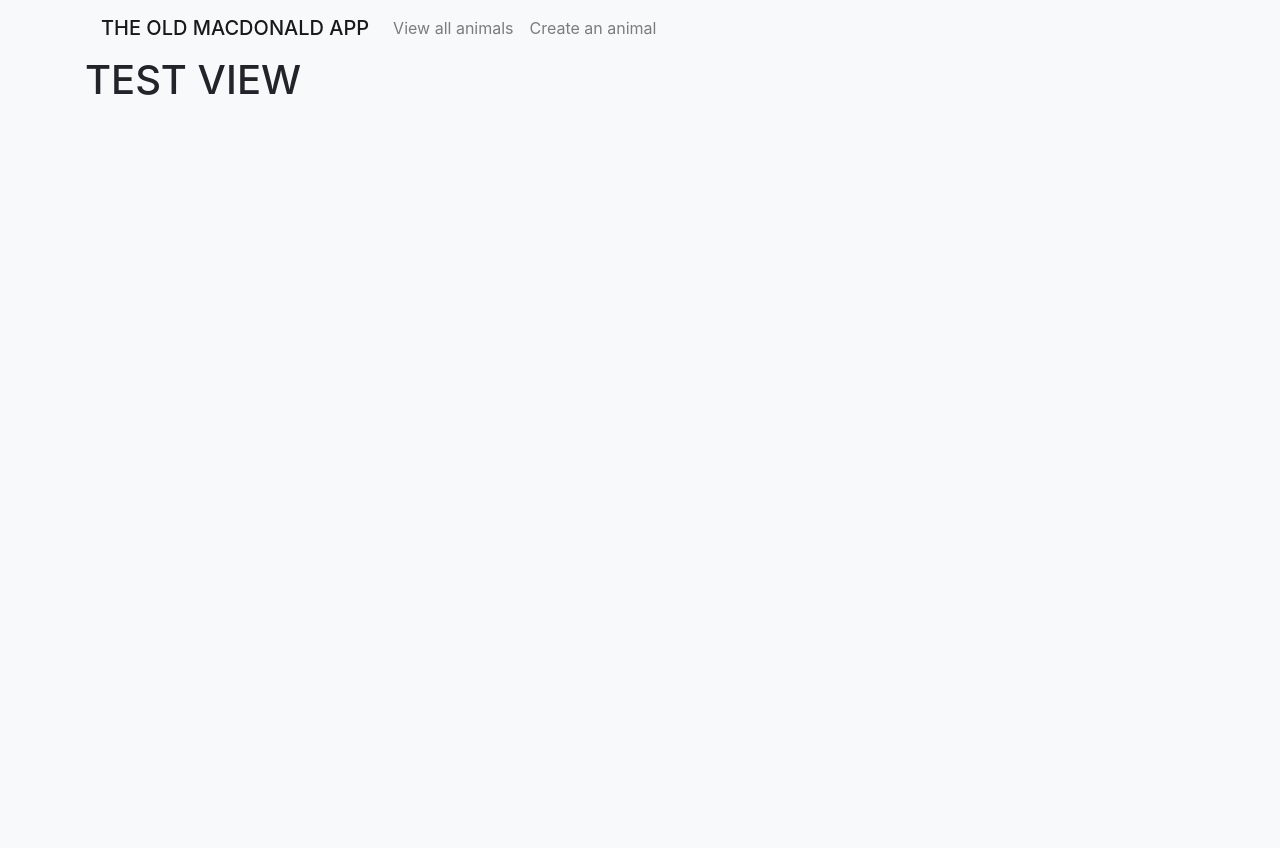
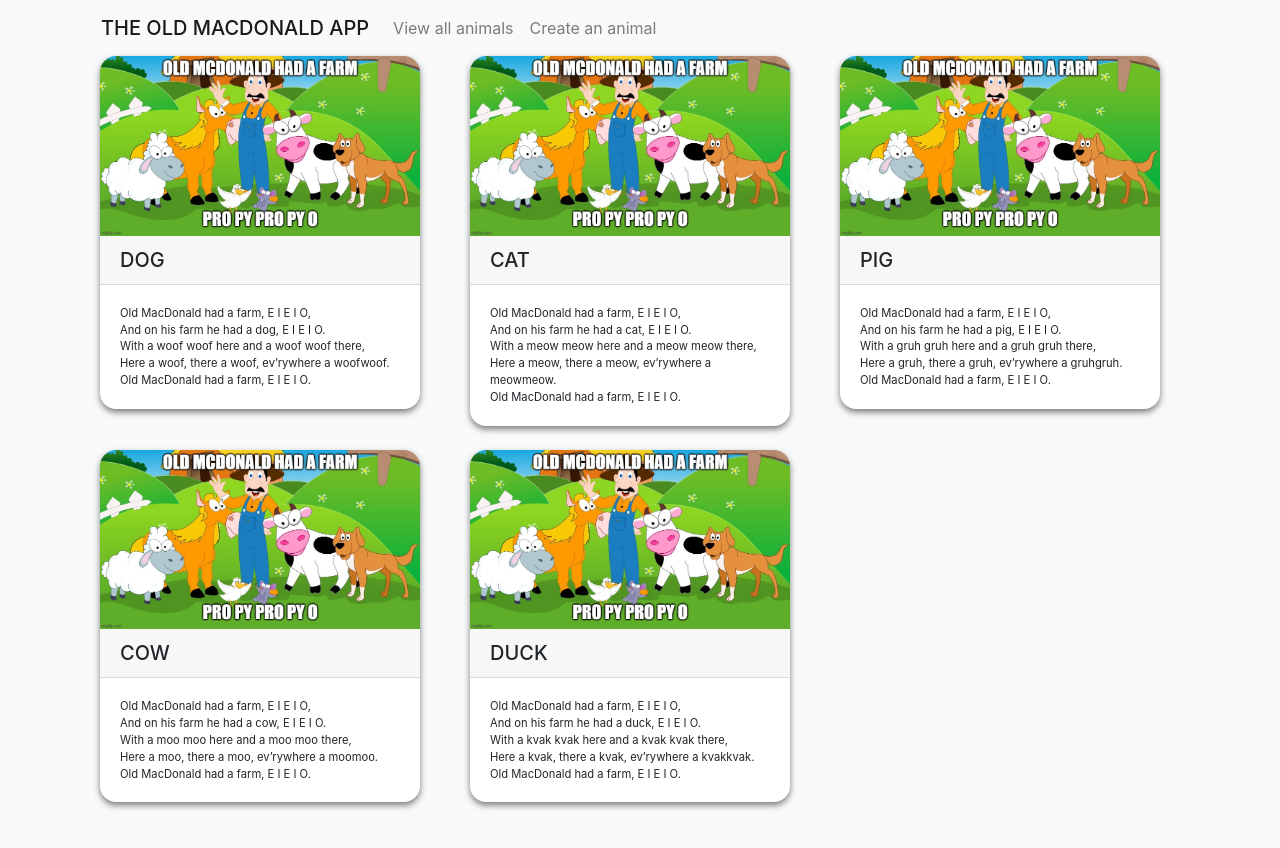
Before and after one commit to AsenSantev/old-macdonald, an Angular app: page /view in a window 1280 px wide. Before the commit the page ends 800 px from the top, so only its background shows below. Built offline with nearby package versions, Linux system fonts and the light colour scheme.

Commit message:
feat: added view cards

```diff
--- a/src/app/view/view.component.css
+++ b/src/app/view/view.component.css
@@ -0,0 +1,18 @@
+div.card {
+    width: 20rem;
+    border-radius: 1rem;
+    box-shadow: 0 0.2rem 0.4rem 0 rgba(0, 0, 0, 0.5);
+    border: none;
+}
+
+p.card-text {
+    font-size: 0.70rem;
+}
+
+img.card-img-top {
+    border-radius: 1rem 1rem 0 0;
+}
+
+div.old-macdonald-header {
+    padding-bottom: 1rem;
+}
--- a/src/app/view/view.component.html
+++ b/src/app/view/view.component.html
@@ -1 +1,19 @@
-<h1>TEST VIEW</h1>
+<div class="container-fluid">
+    <div class="row mb-4">
+        <div class="col-sm-4" *ngFor="let animal of myAnimals">
+            <div class="card mb-4">
+                <img class="card-img-top" src="./../../assets/old-macdonald.jpg" alt="Card animal image">
+                <h5 class="card-header">{{animal?.name | uppercase }}</h5>
+                <div class="card-body">
+                    <p class="card-text">
+                        Old MacDonald had a farm, E I E I O, <br>
+                        And on his farm he had a {{animal?.name}}, E I E I O. <br>
+                        With a {{animal?.sound}} {{animal?.sound}} here and a {{animal?.sound}} {{animal?.sound}} there, <br>
+                        Here a {{animal?.sound}}, there a {{animal?.sound}}, ev’rywhere a {{animal?.sound}}{{animal?.sound}}.<br>
+                        Old MacDonald had a farm, E I E I O.
+                    </p>
+                </div>
+            </div>
+        </div>
+    </div>
+</div>
--- a/src/app/view/view.component.ts
+++ b/src/app/view/view.component.ts
@@ -1,14 +1,44 @@
 import { Component, OnInit } from '@angular/core';
+import { AnimalService} from './../shared/animal.service'
 
 @Component({
-  selector: 'app-view',
-  templateUrl: './view.component.html',
-  styleUrls: ['./view.component.css']
+    selector: 'app-view',
+    templateUrl: './view.component.html',
+    styleUrls: ['./view.component.css']
 })
 export class ViewComponent implements OnInit {
-  constructor() { }
+    myAnimals: any = [
+        {
+            name: 'dog',
+            sound: 'woof'
+        },
+        {
+            name: 'cat',
+            sound: 'meow'
+        },
+        {
+            name: 'pig',
+            sound: 'gruh'
+        },
+        {
+            name: 'cow',
+            sound: 'moo'
+        },
+        {
+            name: 'duck',
+            sound: 'kvak'
+        }
+    ];
 
-  ngOnInit(): void {
-  }
+    constructor(
+        private animalService: AnimalService
+    ) {
+    }
+
+    ngOnInit(): void {
+        if (this.animalService.customAnimals) {
+            this.myAnimals = this.myAnimals.concat(this.animalService.customAnimals);
+        }
+    }
 
 }
```
